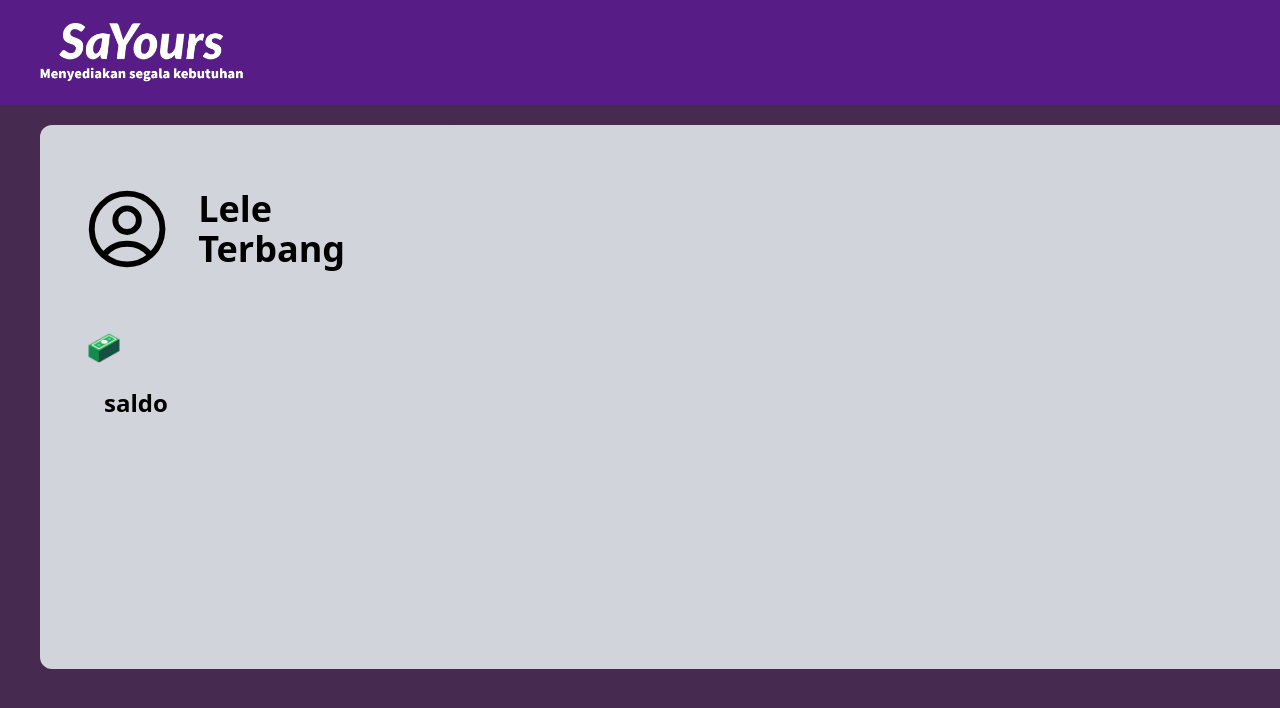
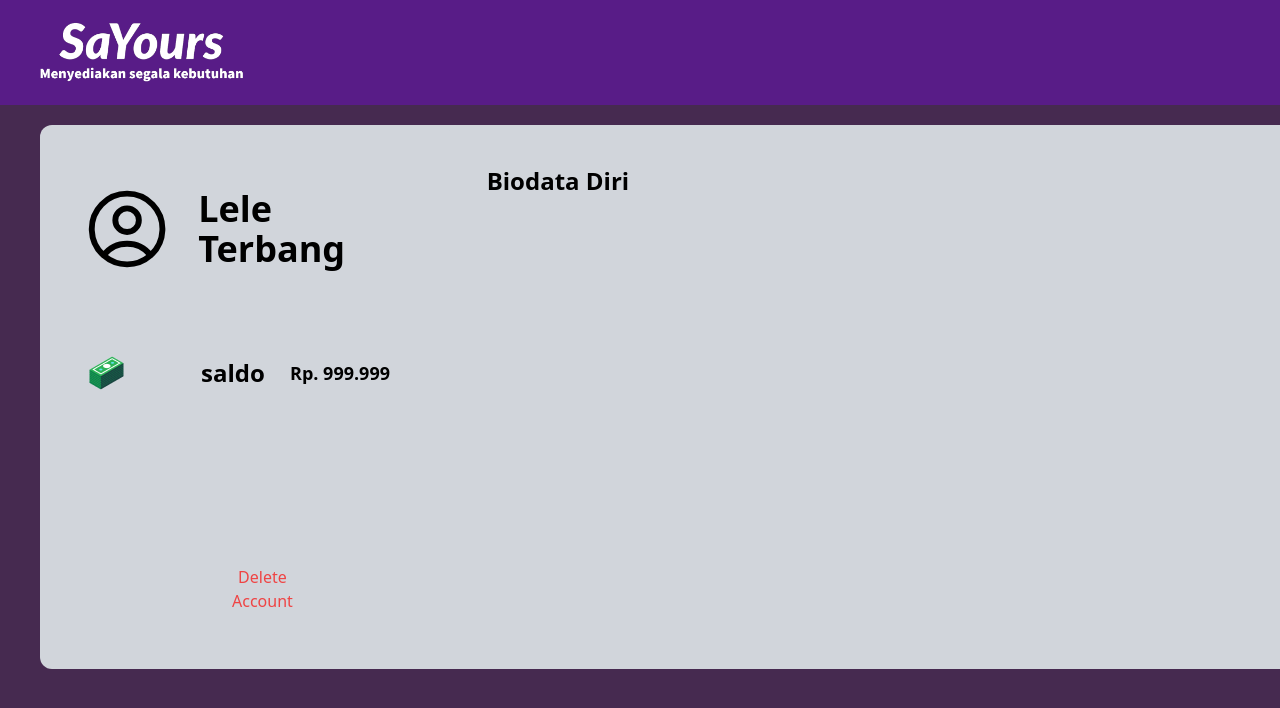
Before and after one commit to rizkyfirds/sayours, a React (Create React App) app: page /editprofile in a window 1280 px wide. Shown: the top 708 px of the page. Built offline with nearby package versions, Linux system fonts and the light colour scheme.

Commit message:
hari hari

```diff
--- a/src/pages/EditProfile.js
+++ b/src/pages/EditProfile.js
@@ -21,19 +21,39 @@ export default function EditProfile() {
                 Lele Terbang
               </div>
             </div>
-              <div className='grid grid-cols-3 gap-5 mt-4 px-10'>
-                <div>
-                  <div className='cols-3'>
-                    <img src={duit} className='w-12' alt="" />
+            <div className='grid grid-cols-4 gap-5 mt-4 px-10'>
+                <div className='flex'>
+                  <div className='flex items-center'>
+                    <img src={duit} className='' alt="" />
                   </div>
-                  <div className=' w-2/3 text-2xl font-Montserrat m-6 font-bold cols-end'>
+                </div>
+                <div className='flex'>
+                  <div className='flex items-center w-2/3 text-2xl font-Montserrat m-6 font-bold cols-end'>
                     saldo
                   </div>
                 </div>
-
+                <div className='flex w-56'>
+                  <div className='flex items-center w-2/3 text-lg font-Montserrat m-4 font-bold cols-end'>
+                    Rp. 999.999
+                  </div>
+                </div>
+            </div>
+            <div>
+              <div className='absolute bottom-0 px-1 bg-gray-400 items-center text-center rounded-xl'>
+                <button className='absolute bottom-14 left-48 items-center text-center text-red-500' >Delete Account</button>
+              </div>
             </div>
           </div>
           <div className='w-[60rem] h-[34rem] bg-gray-300 rounded-xl bg-cover bg-center relative'>
+            <div className='text-2xl font-bold font-Montserrat p-10'>
+              Biodata Diri
+            </div>
+            <div className="grid grid-cols-2 gap-4">
+              <div className='flex'>
+
+              </div>
+
+            </div>
           </div>
         </div>
 
```
